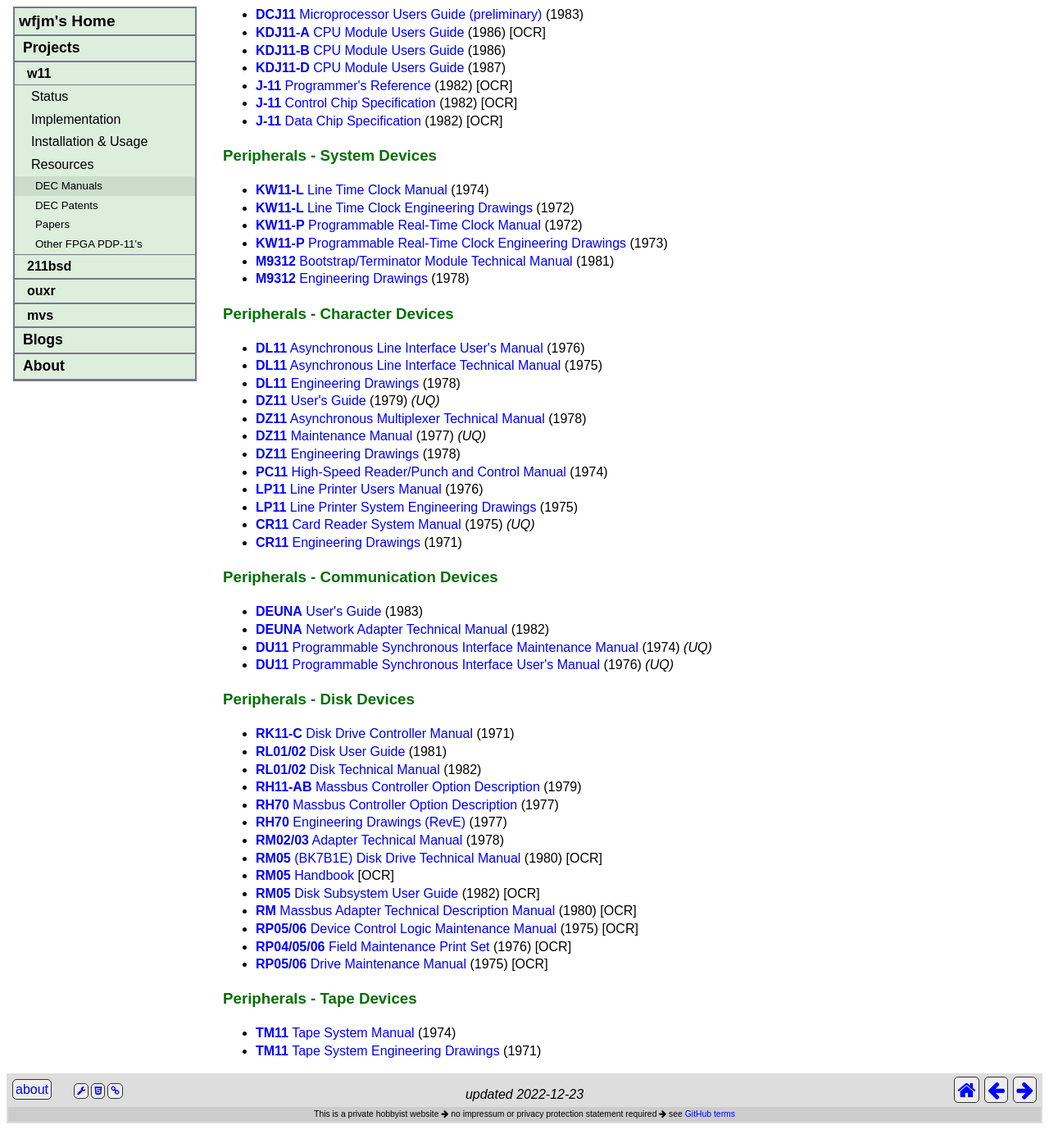
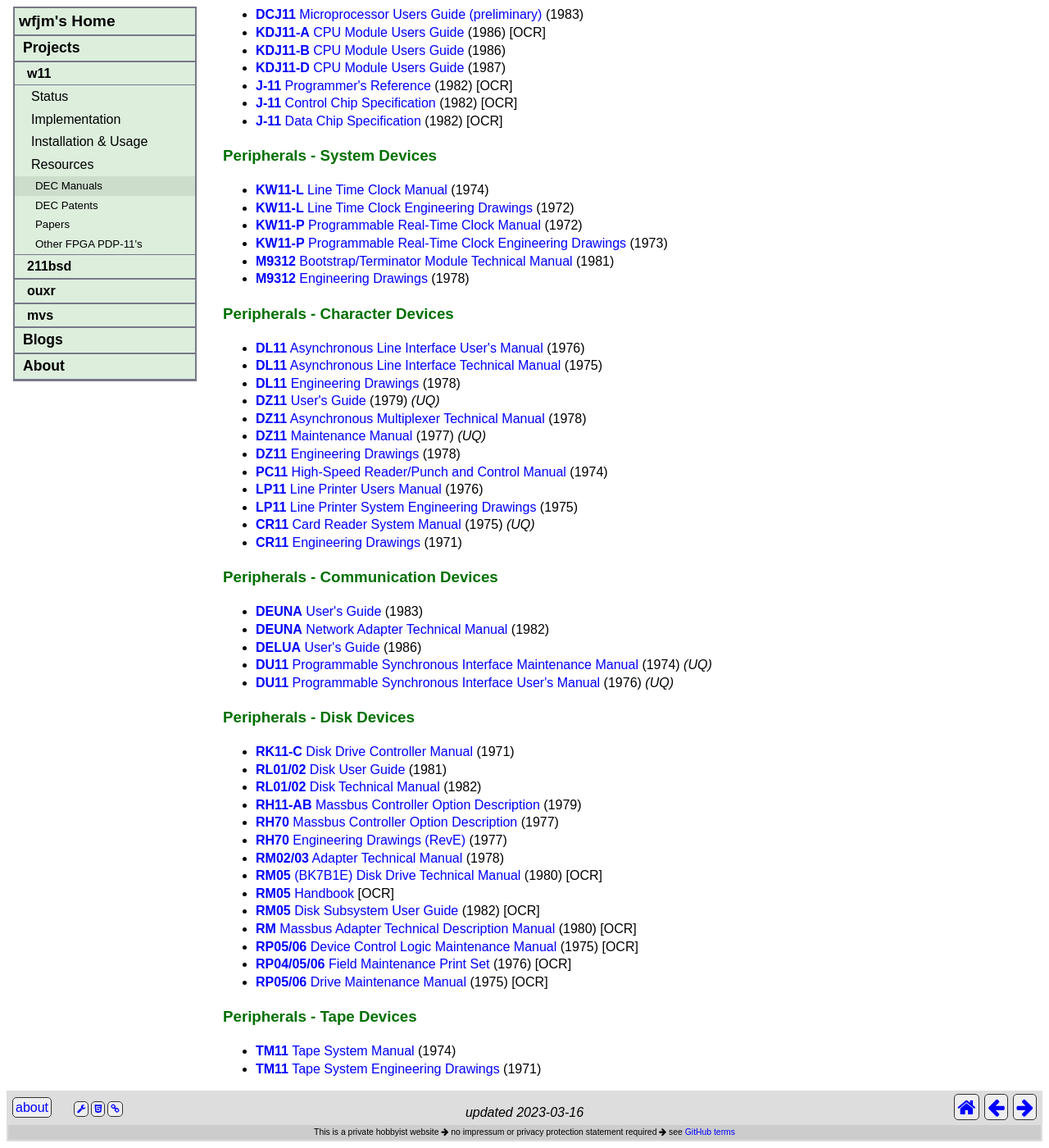
Before and after one commit to wfjm/wfjm.github.io, a Jekyll site: the page built from home/w11/info/manuals.html, in a window 1280 px wide and 1400 px high, scrolled down 1615 px. Shown: the whole window at 82% size. Built offline with Jekyll 4.4.1, drawn with Linux system fonts in a browser that asks for light colours; before the commit the page ends 2993 px from its top, so only the background shows below that.

Commit message:
add DELUA manual

```diff
--- a/home/w11/info/manuals.html
+++ b/home/w11/info/manuals.html
@@ -2,7 +2,7 @@
 title:  "DEC Manuals"
 #
 my:
-  changedate: 2022-12-23
+  changedate: 2023-03-16
 ---
 
 <p>
@@ -225,6 +225,8 @@
       <b>DEUNA</b> User's Guide</a> (1983)</li>
   <li><a href="{{site.my.bitsaver.dec}}/unibus/EK-DEUNA-TM-PRE_TechMan_Dec82.pdf">
       <b>DEUNA</b> Network Adapter Technical Manual</a> (1982)</li>
+  <li><a href="{{site.my.bitsaver.dec}}/unibus/EK-DELUA-UG-002.pdf">
+      <b>DELUA</b> User's Guide</a> (1986)</li>
   <li><a href="{{site.my.bitsaver.dec}}/unibus/EK-DMCMP-TM-002_DMC11_IPL_Microprocessor_Technical_Manual_Aug79.pdf">
       <b>DU11</b> Programmable Synchronous Interface Maintenance Manual</a>
      (1974) <i>(UQ)</i></li>
```
